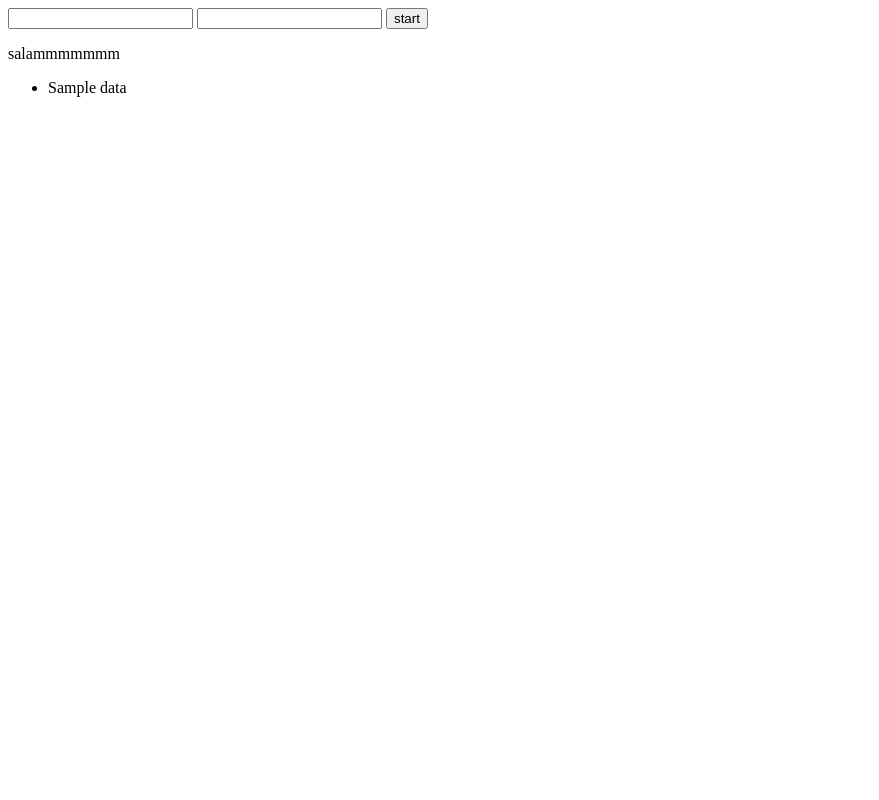
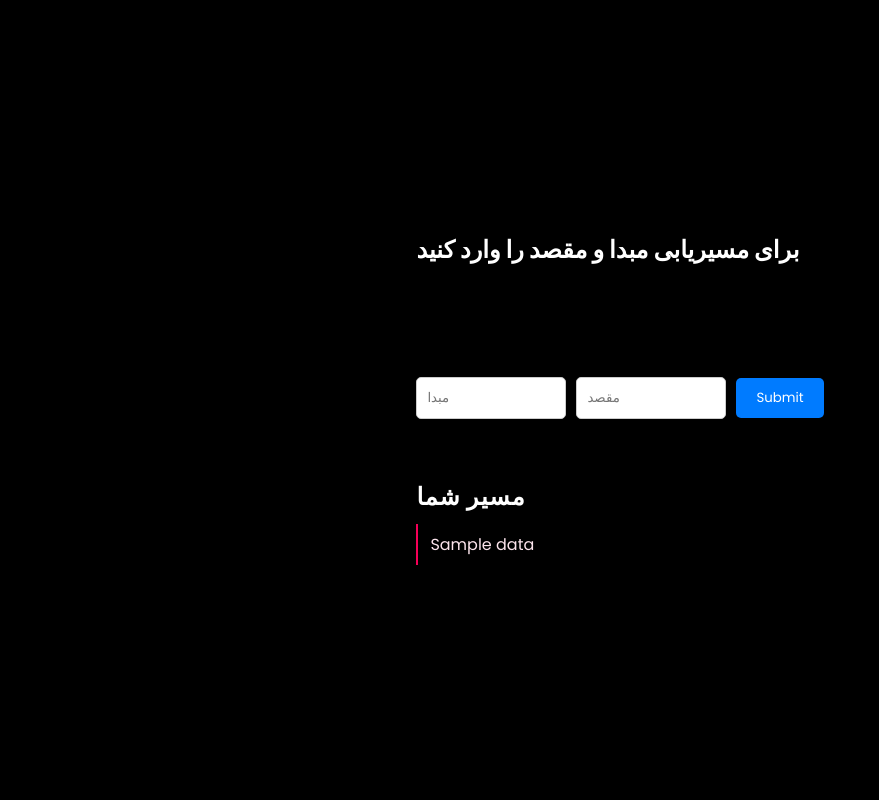
Before and after one commit to ParsaImi/SubwayTracker_Python, a Flask app: template app/templates/start.html in a window 1280 px wide. Shown: the whole page, without its empty margins (0-879 px from the left). Run offline with Flask 3, Linux system fonts and the light colour scheme; the template is opened without the code that fills it: most values are stand-ins (such as "Sample title", 1, 10 or a date in 2020); parts of the project's set-up code (start-up, migrations or seed data) failed here and were passed over.

Commit message:
set bug fixed

```diff
--- a/app/main.py
+++ b/app/main.py
@@ -23,9 +23,7 @@ try:
 except Exception as e:
     print(e)
 
-direction = []
-myFinal = []
-mypath = []
+
 
 @app.route("/")
 def hello_world():
@@ -33,11 +31,14 @@ def hello_world():
     return render_template("start.html")
 @app.route("/start" , methods=["POST"])
 def start():
+    global mypath
+    global myFinal
+    global direction
+    global globsrc
+    global graph
     direction = []
     myFinal = []
     mypath = []
-    global globsrc
-    global graph
     src = request.form.get("src")
     dst = request.form.get("dst")
 
@@ -57,11 +58,11 @@ def start():
     return render_template("start.html" , mydata=mymen)
     # return render_template('index.html', items=perfect)
 
-@app.route("/admin" , method=["GET" , "POST"])
-def page_admin():
-    return render_template("index.html")
+# @app.route("/admin" , method=["GET" , "POST"])
+# def page_admin():
+#     return render_template("index.html")
 
-mySet = set()
+
 
 
 
@@ -86,6 +87,7 @@ def numToName(numlist):
 
 
 def hasPath(src , dst):
+    mySet = set()
     latone = None
     globsrc = src
     queue = [[src , 0 , src]]
@@ -114,6 +116,8 @@ def hasPath(src , dst):
                 queue.insert(0 , [neighbor , distance , src])
                 print(queue , "myQwas")
     print(latone , "5555555555555555555555555555555555555555555555555555555555555555555555555")
+    queue = []
+    mySet = {}
     return latone
 
 def roadfinder(src , saheb , globsrc ) :
@@ -131,7 +135,6 @@ def roadfinder(src , saheb , globsrc ) :
     return mypath
 
 
-print("outline",mypath)
 
             # newSrc = i[0]
             # newSaheb = i[1]
--- /dev/null
+++ b/app/static/css/teststyle.css
@@ -0,0 +1,99 @@
+@import url("https://fonts.googleapis.com/css2?family=Poppins:wght@200;300;400;500;600;700;800;900&display=swap");
+* {
+  margin: 0;
+  padding: 0;
+  box-sizing: border-box;
+  font-family: "Poppins", sans-serif;
+}
+body {
+  display: flex;
+  justify-content: center;
+  align-items: center;
+  background: #000;
+  min-height: 100vh;
+}
+.list {
+  position: relative;
+}
+.list h2 {
+  color: #fff;
+  font-weight: 700;
+  letter-spacing: 1px;
+  margin-bottom: 10px;
+}
+.list ul {
+  position: relative;
+}
+.list ul li {
+  position: relative;
+  left: 0;
+  color: #fce4ec;
+  list-style: none;
+  margin: 4px 0;
+  border-left: 2px solid #f50057;
+  transition: 0.5s;
+  cursor: pointer;
+}
+.list ul li:hover {
+  left: 10px;
+}
+.list ul li span {
+  position: relative;
+  padding: 8px;
+  padding-left: 12px;
+  display: inline-block;
+  z-index: 1;
+  transition: 0.5s;
+}
+.list ul li:hover span {
+  color: #111;
+}
+.list ul li:before {
+  content: "";
+  position: absolute;
+  width: 100%;
+  height: 100%;
+  background: #f50057;
+  transform: scaleX(0);
+  transform-origin: left;
+  transition: 0.5s;
+}
+.list ul li:hover:before {
+  transform: scaleX(1);
+}
+
+.container{
+  display: flex;
+  flex-direction: column;
+}
+
+.tcontent{
+  color: white;
+  margin-bottom: 50px;
+}
+.form-row {
+  display: flex;
+  justify-content: center;
+  align-items: center;
+  margin-top: 60px;
+  margin-bottom: 60px;
+  margin-right: 40px;
+}
+
+.form-row input[type="text"] {
+  width: 150px;
+  padding: 10px;
+  margin-right: 10px;
+  border: 1px solid #ccc;
+  border-radius: 5px;
+  box-sizing: border-box;
+}
+
+.form-row input[type="submit"] {
+  padding: 10px 20px;
+  background-color: #007bff;
+  color: #fff;
+  border: none;
+  border-radius: 5px;
+  cursor: pointer;
+}
--- a/app/templates/start.html
+++ b/app/templates/start.html
@@ -2,19 +2,32 @@
 <html lang="en">
 <head>
     <meta charset="UTF-8">
-    <title>graph with python</title>
+    <meta name="viewport" content="width=device-width, initial-scale=1.0">
+    <link rel="stylesheet" href="/static/css/teststyle.css">
+    <title>Document</title>
 </head>
 <body>
-    <form action="/start" method="POST">
-        <input type="text" name="src">
-        <input type="text" name="dst">
-        <button type="submit">start</button>
-    </form>
-    <p>salammmmmmm</p>
-    <ul>
-        {% for data in mydata %}
-        <li>{{ data }}</li>
-        {% endfor %}
-    </ul>
+    <div class="container">
+    <div class="tcontent">
+        <h2>برای مسیریابی مبدا و مقصد را وارد کنید</h2>
+    </div>
+<form action="/start" method="POST">
+    <div class="form-row">
+        <input type="text" name="src" placeholder="مبدا">
+        <input type="text" name="dst" placeholder="مقصد">
+        <input type="submit" value="Submit">
+    </div>
+</form>
+    <div class="list">
+        {% if mydata %}
+            <h2>مسیر شما</h2>
+        {% endif %}
+        <ul>
+          {%for data in mydata%}
+          <li><span>{{ data }}</span></li>
+          {% endfor %}
+        </ul>
+      </div>
+    </div>
 </body>
 </html>
```
Also changed, not shown: app/templates/temp.html (added, +24 -0 lines), info.txt (+7 -0 lines), 1 other file.
